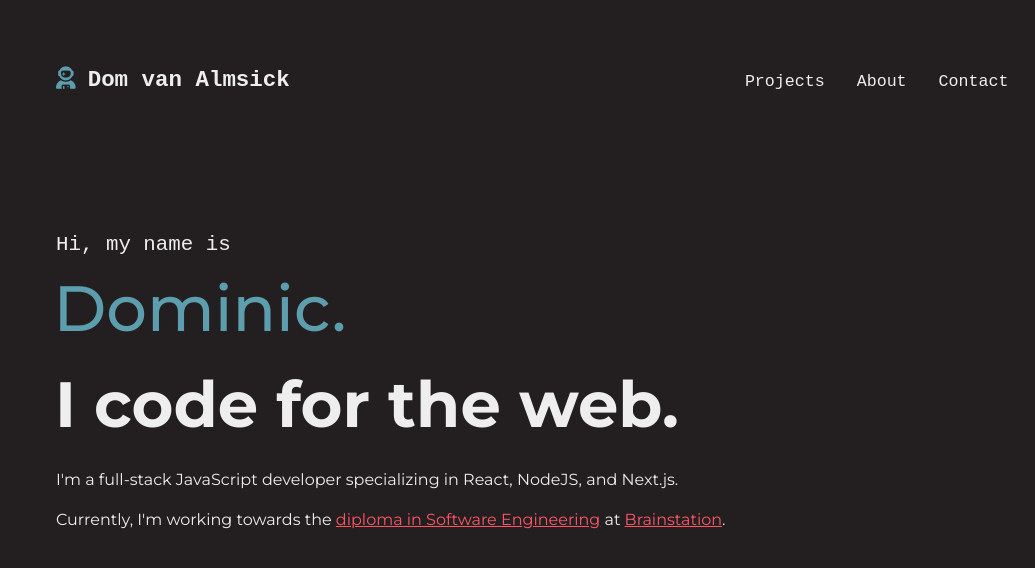
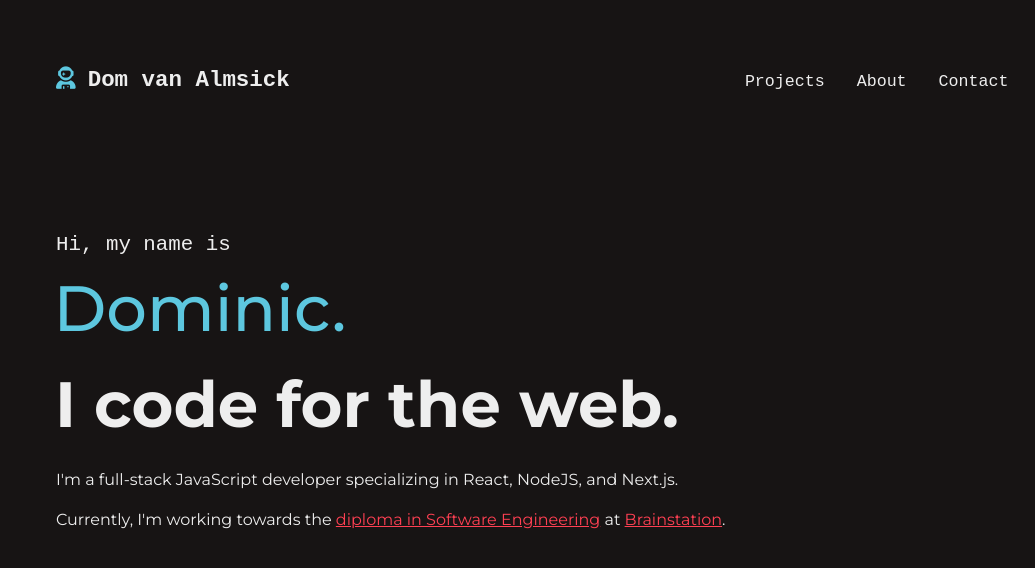
Before and after one commit to dominicva/css-sbx-v2, a website built with Parcel: page src/index.html in a window 1280 px wide. Shown: the full height of the page, 0-1035 px from the left. Built offline with nearby package versions, Linux system fonts and the light colour scheme; a web font is replaced by a local one.

Commit message:
refactor: color palette update

```diff
--- a/src/styles.css
+++ b/src/styles.css
@@ -2,12 +2,11 @@
 
 :root {
   /* color palette */
-  --primary: #5c9ead;
+  --primary: #5dc7df;
   --secondary: #5941a9;
-  --black: #231f20;
+  --black: #171414;
   --white: #eeeeee;
-  --accent: #ffafcc;
-  --accent-hot: #ff5666;
+  --accent: #ff4053;
 
   /* font */
   --font-size: 1.3rem;
@@ -80,7 +79,7 @@ a {
 }
 
 a:hover {
-  color: var(--accent-hot);
+  color: var(--accent);
 }
 
 /* nav styles */
@@ -131,7 +130,7 @@ li [class*="fa-"] {
 }
 
 li [class*="fa-"]:hover {
-  color: var(--accent-hot);
+  color: var(--accent);
 }
 
 .button {
@@ -146,7 +145,7 @@ li [class*="fa-"]:hover {
 
 .button:hover {
   color: var(--white);
-  background-color: var(--accent-hot);
+  background-color: var(--accent);
   transform: scale(1.05);
 }
 
@@ -191,7 +190,7 @@ li [class*="fa-"]:hover {
 }
 
 #intro a {
-  color: var(--accent-hot);
+  color: var(--accent);
 }
 
 #intro a:hover {
```
